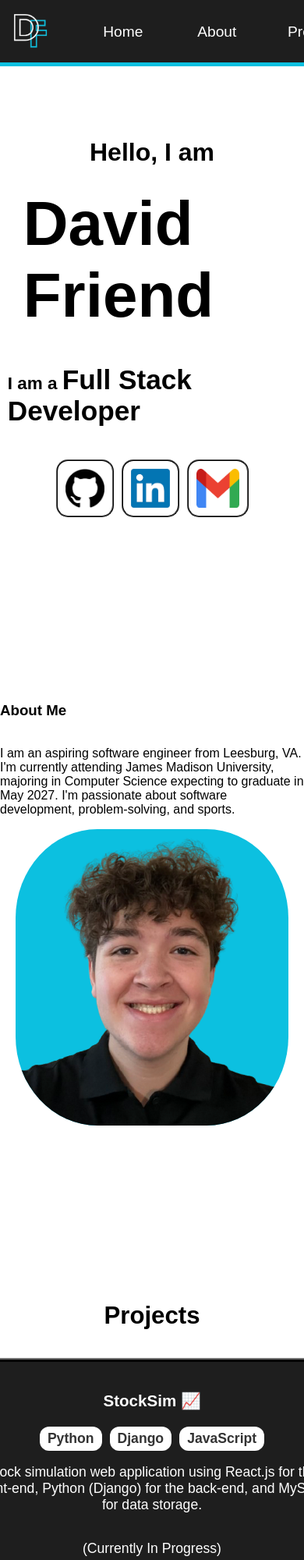
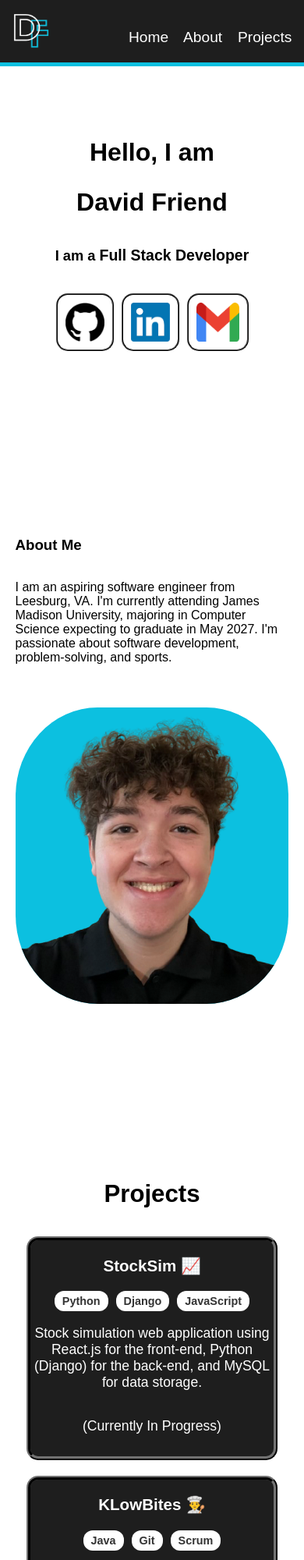
Before and after one commit to DavidFriend2/Personal-Website, a plain HTML site: page index.html in a window 390 px wide. Shown: the top 2000 px of the page at 78% size. Drawn offline with Linux system fonts and the light colour scheme.

Commit message:
Style changes for phone compatibility

```diff
--- a/aboutStyle.css
+++ b/aboutStyle.css
@@ -2,11 +2,13 @@
     display: flex;
     flex-wrap: wrap;
     justify-content: space-between;
-    width: 100vw;
+    width: 90vw;
     justify-content: center;
     align-items: center;
     padding-top: 100px;
     padding-bottom: 200px;
+    gap: 10vw;
+    scroll-margin-top: 80px;
 }
 
 .about-description {
--- a/homeStyle.css
+++ b/homeStyle.css
@@ -50,7 +50,7 @@
 .intro-container {
     display: flex;
     flex-direction: column;
-    justify-items: center;
+    justify-content: center;
     align-items: center;
     width: 95vw;
 
@@ -58,13 +58,13 @@
 
 .name {
     margin: 20px;
-    font-size: 5rem;
+    font-size: clamp(2rem, 8vw, 5rem);
 }
 
 .description {
-    font-size: 1.2rem;
+    font-size: clamp(0.5rem, 4vw, 1.2rem);
 }
 
 .intro-title {
-    font-size: 2.2rem;
+    font-size: clamp(1rem, 5vw, 2rem);
 }
--- a/projectStyle.css
+++ b/projectStyle.css
@@ -2,6 +2,7 @@
     text-align: center;
     font-family: Arial, sans-serif;
     font-size: 1.3rem;
+    scroll-margin-top: 80px;
     /*border: transparent;
     background-color: #1e1e1e;
     border-radius: 15px;
@@ -12,6 +13,7 @@
 }
 
 .projects {
+    scroll-margin-top: 80px;
     font-family: 'Arial', sans-serif;
     width: 125%;
     display: grid;
@@ -20,6 +22,7 @@
     justify-items: center;
     box-sizing: border-box;
     padding-top: 10px;
+    padding-bottom: 15px;
     z-index: 10;
 }
 
@@ -59,10 +62,11 @@
     flex-direction: column;
     align-items: center;
     background-color: #1e1e1e;
-    padding: 18px;
     font-size: 1.1rem;
+    max-width: 80vw;
     /*box-shadow: 6px 6px 8px #0cc0e0;*/
     color: white;
+    padding-bottom: 10px;
 }
 
 .projects section:hover {
@@ -90,6 +94,7 @@
     background-color: white;
     font-weight: bold;
     color: #333;
+    font-size: clamp(0.9rem, 2.5vw, 1.1rem);
 }
 
 .skills p:hover {
--- a/style.css
+++ b/style.css
@@ -6,7 +6,7 @@ body {
 
 .hdr {
     position: fixed;
-    width: 100%;
+    width: 100vw;
     z-index: 9999;
 }
 
@@ -32,17 +32,18 @@ hr {
 }
 
 .hdr-proj {
-    padding-left: 25px;
+    padding-right: 25px;
 }
 
 nav a {
     color: white;
-    width: 100px;
+    width: 50px;
     background-color: transparent;
+    display: flex;
+    align-items: center;
     text-decoration: none;
     font-family: Arial, sans-serif;
     font-size: 1.2rem;
-    padding: 10px;
 }
 
 nav a:hover {
@@ -53,4 +54,6 @@ nav a:hover {
     text-align: right;
     padding-top: 20px;
     display: flex;
+    gap: clamp(20px, 5vw, 100px);
+
 }
```
